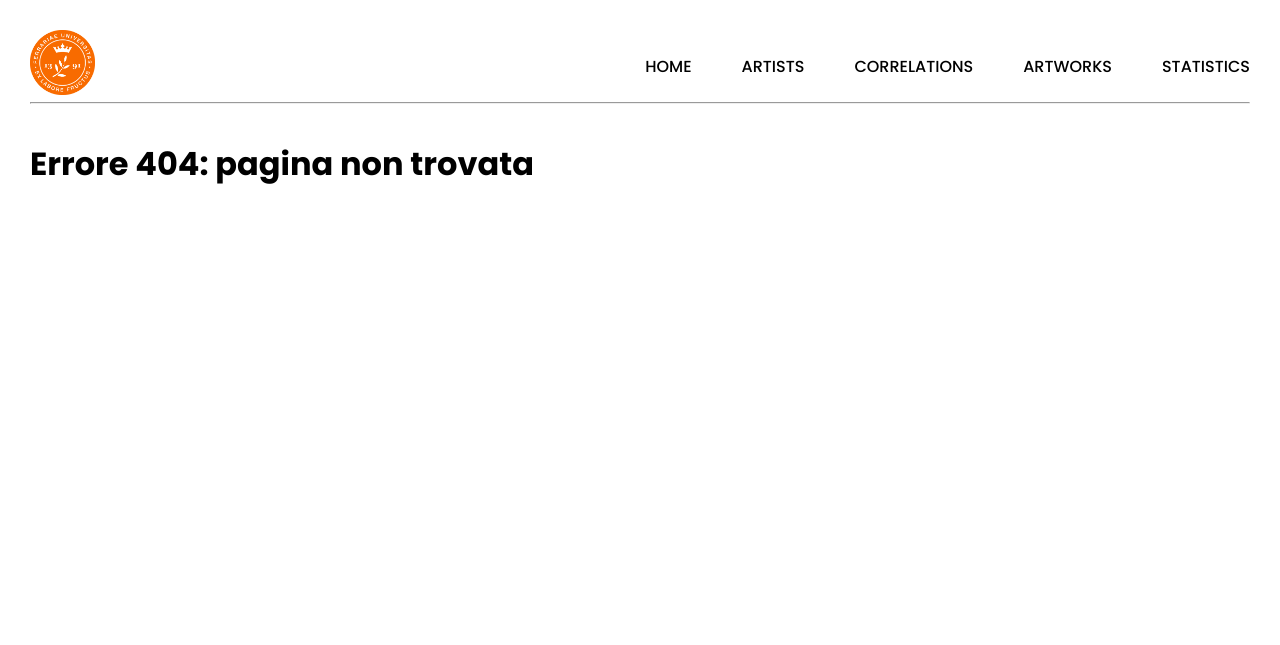
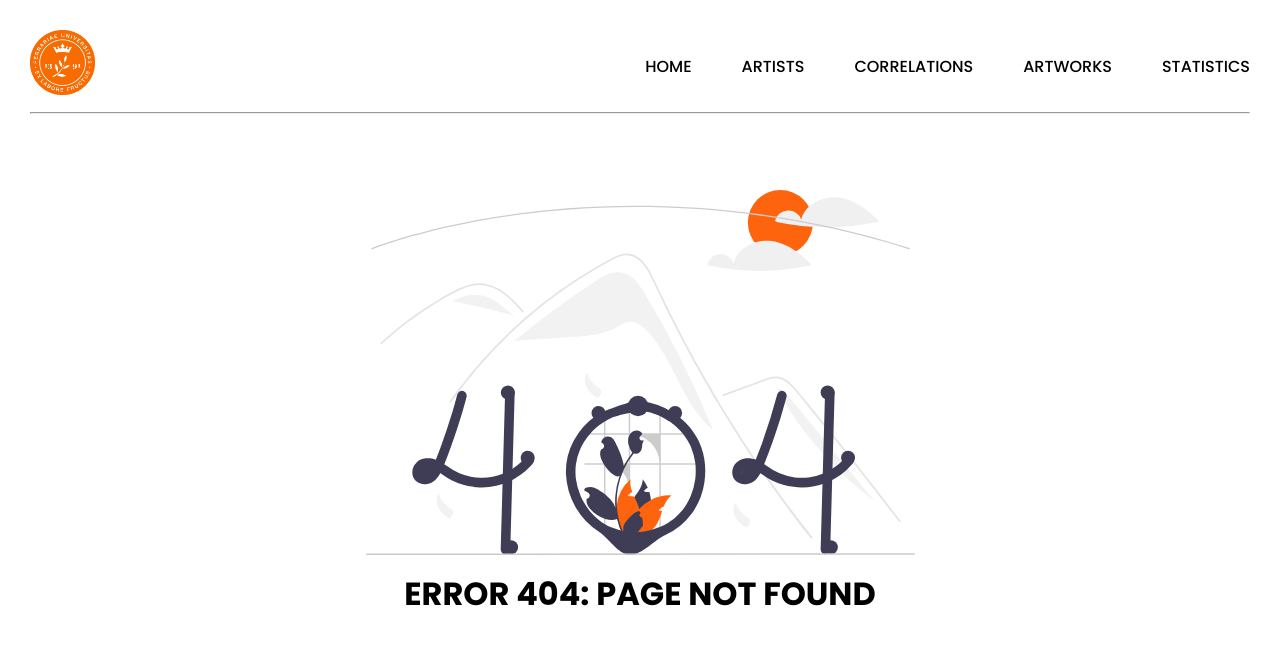
Before and after one commit to aleganza/unife-tate-gallery, a PHP site: the page made by src/php/views/404.php in a window 1280 px wide. Shown: the top 645 px of the page. Run offline with PHP 8.4, Linux system fonts and the light colour scheme; the template is opened without the code that fills it, so the values that code supplies are empty.

Commit message:
feat: improove the 404 page

```diff
--- a/src/css/style.css
+++ b/src/css/style.css
@@ -56,6 +56,7 @@ header .brand.elegant {
 .container {
   max-width: var(--page-width);
   margin: 0 auto;
+  margin-bottom: 10px;
 }
 
 nav {
@@ -283,3 +284,15 @@ form button.reset {
   display: block;
   margin: 0 auto;
 }
+
+.error_404 {
+  display: flex;
+  flex-direction: column;
+  align-items: center;
+  padding-top: 50px;
+}
+
+.error_404 h1 {
+  text-transform: uppercase;
+  margin-top: 15px;
+}
--- a/src/php/views/404.php
+++ b/src/php/views/404.php
@@ -12,7 +12,10 @@
   <?php
   require("src/php/components/navbar.php");
   ?>
-  <h1>Errore 404: pagina non trovata</h1>
+  <div class="error_404">
+    <img src="/unife-tate-gallery/public/404.svg" width="45%" alt="404"></img>
+    <h1>Error 404: page not found</h1>
+  </div>
 </body>
 
 </html>
```
Also changed, not shown: public/404.svg (added).
